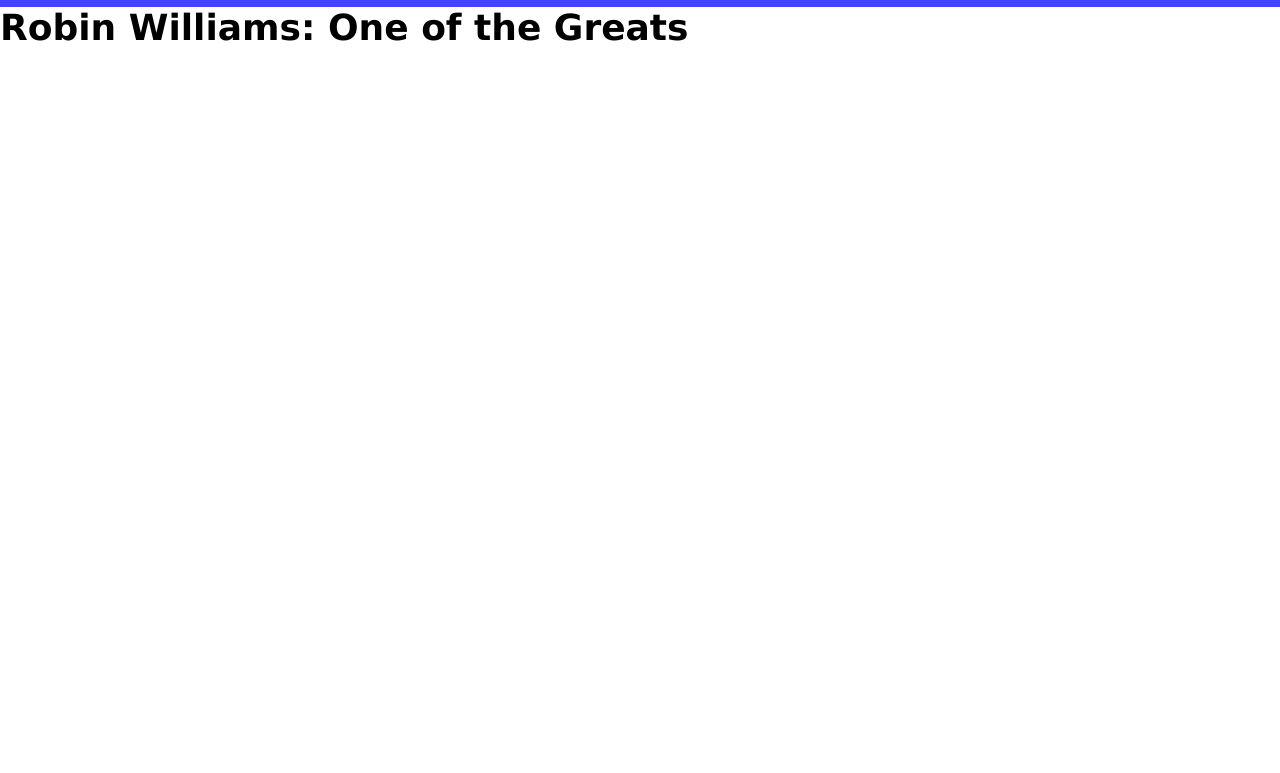
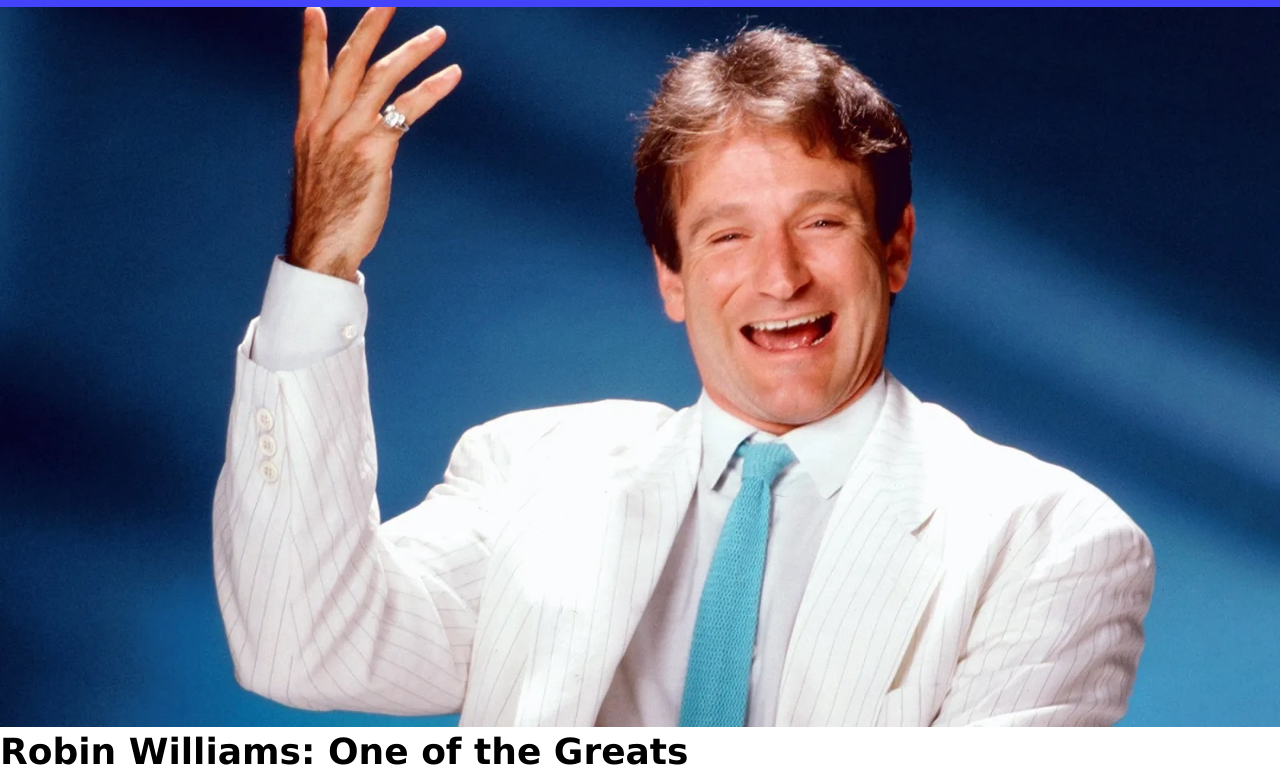
Before and after one commit to cjulia-5/topic-page-assignment, a plain HTML site: page index.html in a window 1280 px wide. Shown: the part 549-1322 px from the top of the page. Before the commit the page ends 800 px from the top, so only its background shows below. Drawn offline with Linux system fonts and the light colour scheme.

Commit message:
adding of robin williams photo

```diff
--- a/index.html
+++ b/index.html
@@ -22,8 +22,11 @@
         </nav>
         <header>
             <div class="hero-copy">
+                <img src="img/robin-williams-2014-obit-cover.jpeg" alt="robin williams">
                 <h1>Robin Williams: One of the Greats</h1>
             </div>
         </header>
+
+
     </body>
 </html>
```
